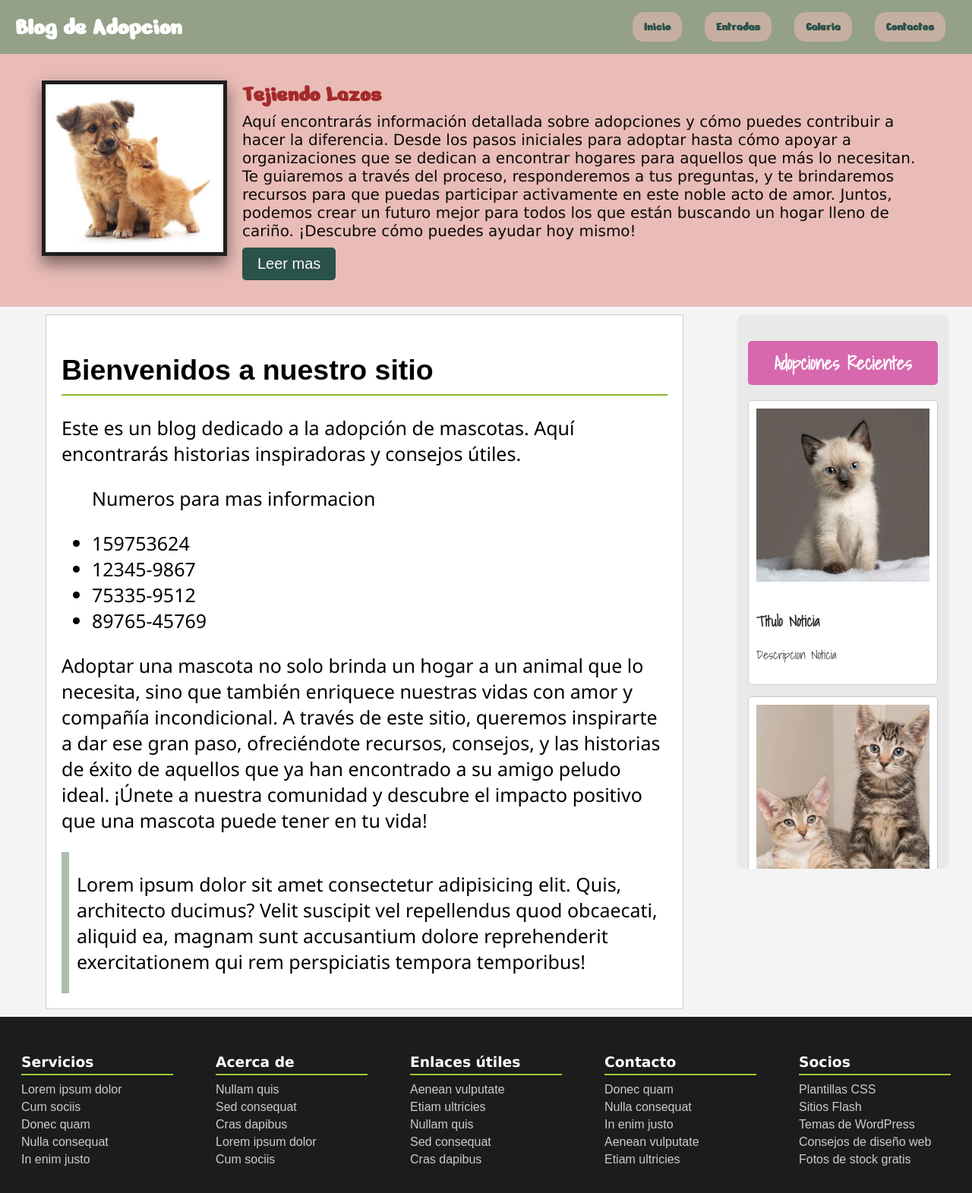
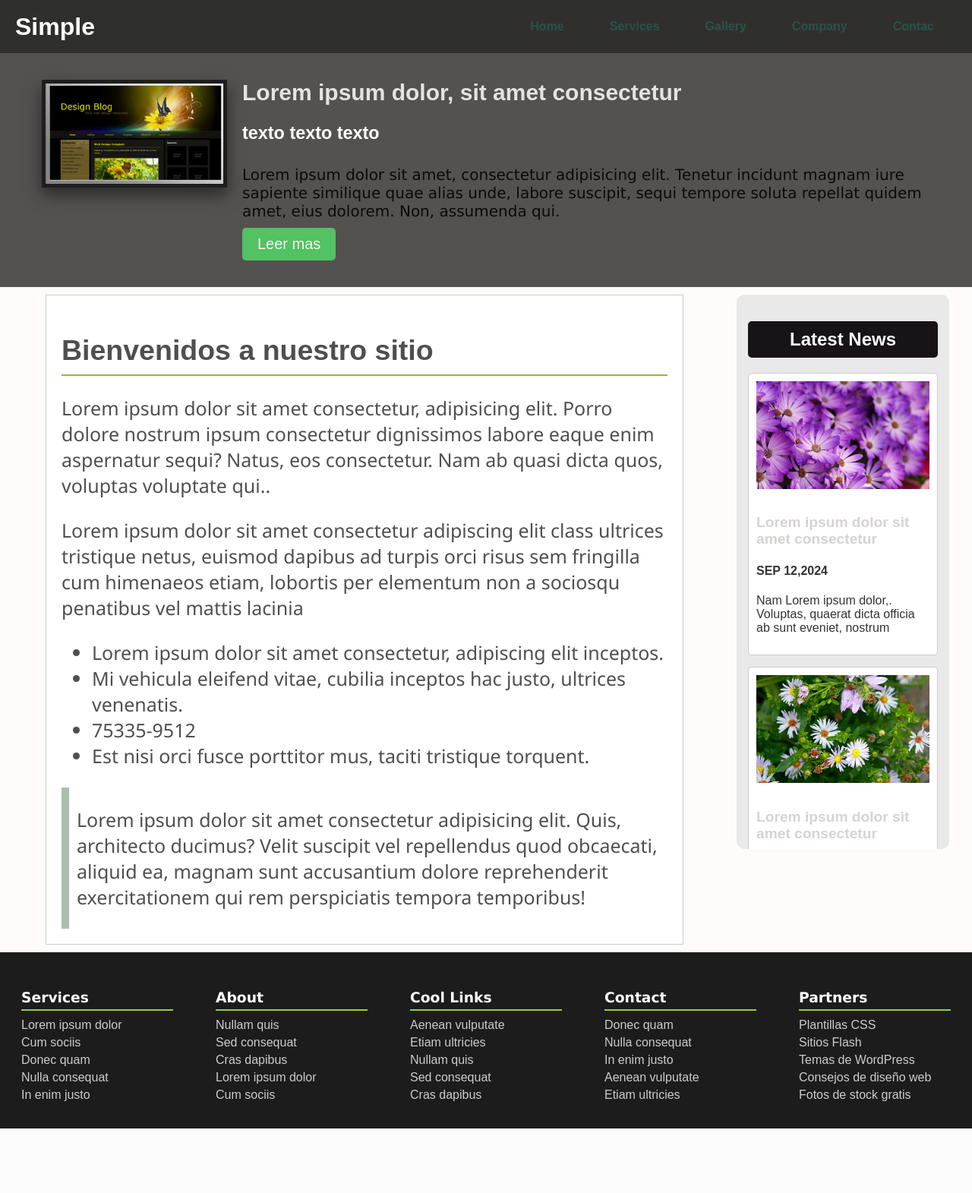
Before and after one commit to VictoriaEFernandez/ActividadAulica-Template, a PHP site: page / in a window 1280 px wide. Shown: the whole page at 76% size. After the commit the page ends 1486 px from the top, so only its background shows below. Run offline with PHP 8.4, Linux system fonts and the light colour scheme.

Commit message:
segundo commit

```diff
--- /dev/null
+++ b/Link Git.txt
@@ -0,0 +1 @@
+https://github.com/VictoriaEFernandez/ActividadAulica-Template
--- a/index.php
+++ b/index.php
@@ -3,21 +3,20 @@
 <head>
     <meta charset="UTF-8">
     <meta name="viewport" content="width=device-width, initial-scale=1.0">
-    <title>Blog De Adopcion</title>
-    <link rel="stylesheet" href="estilos.css">
-    <link href="https://fonts.googleapis.com/css2?family=Nerko+One&display=swap" rel="stylesheet">
-    <link href="https://fonts.googleapis.com/css2?family=Nerko+One&family=Shadows+Into+Light&display=swap" rel="stylesheet">
+    <title>Template-UCP</title>
+    <link rel="stylesheet" href="styles.css">
 </head>
 <body>
     <!--Encabezado-->
     <header>
-        <h1>Blog de Adopcion</h1>
+        <h1>Simple</h1>
         <nav> <!--Menu de navegacion-->
             <ul>
-                <li><a href="#">Inicio</a></li>
-                <li><a href="#">Entradas</a></li>
-                <li><a href="#">Galeria</a></li>
-                <li><a href="#">Contactos</a></li>
+                <li><a href="#">Home </a></li>
+                <li><a href="#">Services</a></li>
+                <li><a href="#">Gallery</a></li>
+                <li><a href="#">Company</a></li>
+                <li><a href="#">Contac</a></li>
             </ul>
         </nav>
     </header>
@@ -25,10 +24,11 @@
     <main>
         <div class="contenedor-central">
         <section id="principal">
-            <img src="img/principal.jpeg" alt="Imagen Principal">
+            <img src="img/principal.png" alt="Imagen Principal">
             <div class="texto-principal">
-                <h2>Tejiendo Lazos</h2>
-                <p>Aquí encontrarás información detallada sobre adopciones y cómo puedes contribuir a hacer la diferencia. Desde los pasos iniciales para adoptar hasta cómo apoyar a organizaciones que se dedican a encontrar hogares para aquellos que más lo necesitan. Te guiaremos a través del proceso, responderemos a tus preguntas, y te brindaremos recursos para que puedas participar activamente en este noble acto de amor. Juntos, podemos crear un futuro mejor para todos los que están buscando un hogar lleno de cariño. ¡Descubre cómo puedes ayudar hoy mismo!</p>
+                <h2>Lorem ipsum dolor, sit amet consectetur</h2>
+                <h3>texto texto texto</h3>
+                <p>Lorem ipsum dolor sit amet, consectetur adipisicing elit. Tenetur incidunt magnam iure sapiente similique quae alias unde, labore suscipit, sequi tempore soluta repellat quidem amet, eius dolorem. Non, assumenda qui.</p>
                 <a href="#" class="boton">Leer mas</a>
             </div>
         </div>
@@ -36,36 +36,38 @@
         <div id="contenedor-principal">
             <section id="contenido">
                 <h2>Bienvenidos a nuestro sitio</h2>
-                <p>Este es un blog dedicado a la adopción de mascotas. Aquí encontrarás historias inspiradoras y consejos útiles.</p>
+                <p class="negrita-texto">Lorem ipsum dolor sit amet consectetur, adipisicing elit. Porro dolore nostrum ipsum consectetur dignissimos labore eaque enim aspernatur sequi? Natus, eos consectetur. Nam ab quasi dicta quos, voluptas voluptate qui..</p>
+                <p>Lorem ipsum dolor sit amet consectetur adipiscing elit class ultrices tristique netus, euismod dapibus ad turpis orci risus sem fringilla cum himenaeos etiam, lobortis per elementum non a sociosqu penatibus vel mattis lacinia</p>
                 <ul>
-                    <p>Numeros para mas informacion</p>
-                    <li>159753624</li>
-                    <li>12345-9867</li>
+                    <li>Lorem ipsum dolor sit amet consectetur, adipiscing elit inceptos.</li>
+                    <li>Mi vehicula eleifend vitae, cubilia inceptos hac justo, ultrices venenatis.</li>
                     <li>75335-9512</li>
-                    <li>89765-45769</li>
+                    <li>Est nisi orci fusce porttitor mus, taciti tristique torquent.</li>
                 </ul>
-                <p>Adoptar una mascota no solo brinda un hogar a un animal que lo necesita, sino que también enriquece nuestras vidas con amor y compañía incondicional. A través de este sitio, queremos inspirarte a dar ese gran paso, ofreciéndote recursos, consejos, y las historias de éxito de aquellos que ya han encontrado a su amigo peludo ideal. ¡Únete a nuestra comunidad y descubre el impacto positivo que una mascota puede tener en tu vida!</p>
                 <div class="texto-linea-vertical">
                     <p>Lorem ipsum dolor sit amet consectetur adipisicing elit. Quis, architecto ducimus? Velit suscipit vel repellendus quod obcaecati, aliquid ea, magnam sunt accusantium dolore reprehenderit exercitationem qui rem perspiciatis tempora temporibus!</p>
                 </div>
             </section>
                 <!--Noticias Recientes-->
                 <section id="noticias">
-                    <h2>Adopciones Recientes</h2>
+                    <h2>Latest News</h2>
                     <article>
-                        <img src="img/noticia1.jpeg" alt="Adopcion Reciente 1">
-                        <h3>Titulo Noticia</h3>
-                        <p>Descripcion Noticia</p>
+                        <img src="img/img1.jpeg" alt="">
+                        <h3>Lorem ipsum dolor sit amet consectetur</h3>
+                        <h4>SEP 12,2024</h4>
+                        <p>Nam Lorem ipsum dolor,. Voluptas, quaerat dicta officia ab sunt eveniet, nostrum </p>
                     </article>
                     <article>
-                        <img src="img/noticia2.jpeg" alt="Adopcion Reciente 2">
-                        <h3>Titulo Noticia</h3>
-                        <p>Descripcion Noticia</p>
+                        <img src="img/img2.jpeg" alt="">
+                        <h3>Lorem ipsum dolor sit amet consectetur</h3>
+                        <h4>SEP 12,2024</h4>
+                        <p>Nam Lorem ipsum dolor,. Voluptas, quaerat dicta officia ab sunt eveniet, nostrum </p>
                     </article>
                     <article>
-                        <img src="img/noticia3.jpeg" alt="Adopcion Reciente 3">
-                        <h3>Titulo Noticia</h3>
-                        <p>Descripcion Noticia</p>
+                        <img src="img/img3.jpeg" alt="">
+                        <h3>Lorem ipsum dolor sit amet consectetur</h3>
+                        <h4>SEP 12,2024</h4>
+                        <p>Nam Lorem ipsum dolor,. Voluptas, quaerat dicta officia ab sunt eveniet, nostrum </p>
                     </article>
                 </section>
         </div>
@@ -73,7 +75,7 @@
     <!--Pie de Pagina-->
     <footer>
     <div>
-        <h3>Servicios</h3>
+        <h3>Services</h3>
         <ul>
             <li><a href="#">Lorem ipsum dolor</a></li>
             <li><a href="#">Cum sociis</a></li>
@@ -83,7 +85,7 @@
         </ul>
     </div>
     <div>
-        <h3>Acerca de</h3>
+        <h3>About</h3>
         <ul>
             <li><a href="#">Nullam quis</a></li>
             <li><a href="#">Sed consequat</a></li>
@@ -93,7 +95,7 @@
         </ul>
     </div>
     <div>
-        <h3>Enlaces útiles</h3>
+        <h3>Cool Links</h3>
         <ul>
             <li><a href="#">Aenean vulputate</a></li>
             <li><a href="#">Etiam ultricies</a></li>
@@ -103,7 +105,7 @@
         </ul>
     </div>
     <div>
-        <h3>Contacto</h3>
+        <h3>Contact</h3>
         <ul>
             <li><a href="#">Donec quam</a></li>
             <li><a href="#">Nulla consequat</a></li>
@@ -113,7 +115,7 @@
         </ul>
     </div>
     <div>
-        <h3>Socios</h3>
+        <h3>Partners</h3>
         <ul>
             <li><a href="#">Plantillas CSS</a></li>
             <li><a href="#">Sitios Flash</a></li>
--- a/estilos.css
+++ b/styles.css
@@ -1,21 +1,21 @@
 /* Estilos generales para todo el cuerpo del documento */
 body {
-    font-family: 'Shadows Into Light', sans-serif; /* Fuente principal */
-    background-color: #e9bcb7; /* Fondo claro */
-    color: #000000; /* Color del texto principal */
+    font-family: Arial, Helvetica, sans-serif;
+    background-color: #545151;
+    color: #504f4f; /* Color del texto principal */
     margin: 0;
     padding: 0;
 }
 
 /* Contenedor del encabezado con flexbox para alinear elementos horizontalmente */
 header {
-    background-color: #94a187; /* Fondo oscuro para el encabezado */
+    background-color: #2f302e; /* Fondo oscuro para el encabezado */
     color: #fff; /* Texto en blanco */
     padding: 10px 20px; /* Espaciado interno del encabezado */
     display: flex; /* Habilita Flexbox */
     justify-content: space-between; /* Espacia los elementos: título a la izquierda y menú a la derecha */
     align-items: center; /* Alinea verticalmente los elementos */
-    font-family: 'Nerko One', cursive; /* Fuente personalizada para el título */
+    font-family: Arial, Helvetica, sans-serif; /* Fuente personalizada para el título */
 }
 
 /* Estilos para el título dentro del encabezado */
@@ -42,7 +42,7 @@ header nav ul li a {
     font-weight: bold; /* Negrita para resaltar los enlaces */
     padding: 10px 15px; /* Espaciado interno del enlace */
     border-radius: 15px; /* Bordes redondeados */
-    background-color: #c5afa0; /* Fondo oscuro para los enlaces */
+    background-color: #302f2e; /* Fondo oscuro para los enlaces */
     transition: background-color 0.3s ease; /* Transición suave para el color de fondo */
 }
 
@@ -88,10 +88,10 @@ header nav ul li a:hover {
 
 /* Título dentro del contenedor principal */
 #principal h2 {
-    font-family: 'Nerko One', cursive; /* Fuente personalizada */
+    font-family: Arial, Helvetica, sans-serif; /* Fuente personalizada */
     margin: 0; /* Elimina márgenes adicionales */
     text-align: center; /* Centra el texto horizontalmente */
-    color: brown;
+    color: rgb(230, 226, 226);
 }
 
 /* Subtítulo dentro del contenedor principal */
@@ -109,7 +109,7 @@ header nav ul li a:hover {
     font-family: Arial, Helvetica, sans-serif;
     display: inline-block; /* Muestra el botón como un bloque en línea */
     padding: 10px 20px; /* Espaciado interno del botón */
-    background-color: #29524a; /* Fondo verde */
+    background-color: #52c263; /* Fondo verde */
     color: #fff5f5; /* Texto oscuro */
     text-decoration: none; /* Elimina el subrayado del enlace */
     margin-top: 10px; /* Espaciado superior */
@@ -122,7 +122,7 @@ header nav ul li a:hover {
     display: flex; /* Utiliza un contenedor flexible para organizar los elementos hijos en una fila */
     justify-content: space-between; /* Distribuye el espacio sobrante entre los elementos hijos */
     padding: 10px; /* Espaciado interno de 20px */
-    background-color: #f4f4f4; /* Color de fondo gris claro */
+    background-color: #fffbfb;
 }
 
 /* Sección de contenido principal */
@@ -167,8 +167,9 @@ header nav ul li a:hover {
 
 /* Estilos para el título de la sección de noticias */
 #noticias h2 {
-    background-color: #d768ae; /* Fondo marrón oscuro para el título de las noticias */
-    color: #fff; /* Texto en blanco para el título de las noticias */
+    font-family: Arial, Helvetica, sans-serif;
+    background-color: #181316; /* Fondo marrón oscuro para el título de las noticias */
+    color: #fffafa; /* Texto en blanco para el título de las noticias */
     padding: 10px; /* Espaciado interno de 10px */
     border-radius: 5px; /* Bordes redondeados para el título de las noticias */
     text-align: center; /* Centra el texto del título */
@@ -199,7 +200,7 @@ header nav ul li a:hover {
 #noticias article h3 {
     font-size: 1.2em; /* Tamaño de fuente para el título de los artículos */
     margin-bottom: 5px; /* Margen inferior para separar el título del contenido */
-    color: #333; /* Color del título del artículo */
+    color: #d7d2d2; /* Color del título del artículo */
 }
 
 
```
Also changed, not shown: img/img1.jpeg (added), img/img2.jpeg (added), img/img3.jpeg (added), img/noticia1.jpeg (deleted), img/noticia2.jpeg (deleted), img/noticia3.jpeg (deleted), img/principal.jpeg (deleted), img/principal.png (added).
